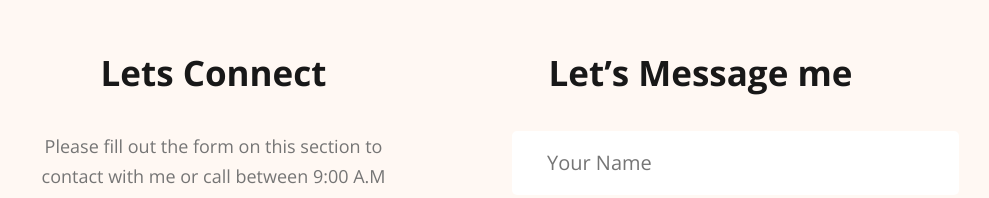
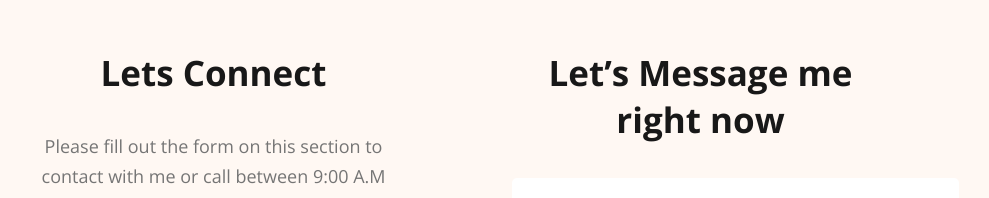
Before and after one commit to Naabil05/Web-Developer-Portfolio, a plain HTML site: page index.html in a window 1280 px wide. Shown: the part 3520-3718 px from the top of the page, without its empty margins (183-1172 px from the left). Drawn offline with nearby package versions, Linux system fonts and the light colour scheme.

Commit message:
some changes

```diff
--- a/index.html
+++ b/index.html
@@ -185,7 +185,7 @@
             </div>
         </div>
         <div class="footer-column">
-            <h3 class="section-title">Let’s Message me</h3>
+            <h3 class="section-title">Let’s Message me right now</h3>
             <form class="contact-form" action="">
                 <input type="text" placeholder="Your Name">
                 <input type="email" name="" placeholder="Your Email" id="">
```
